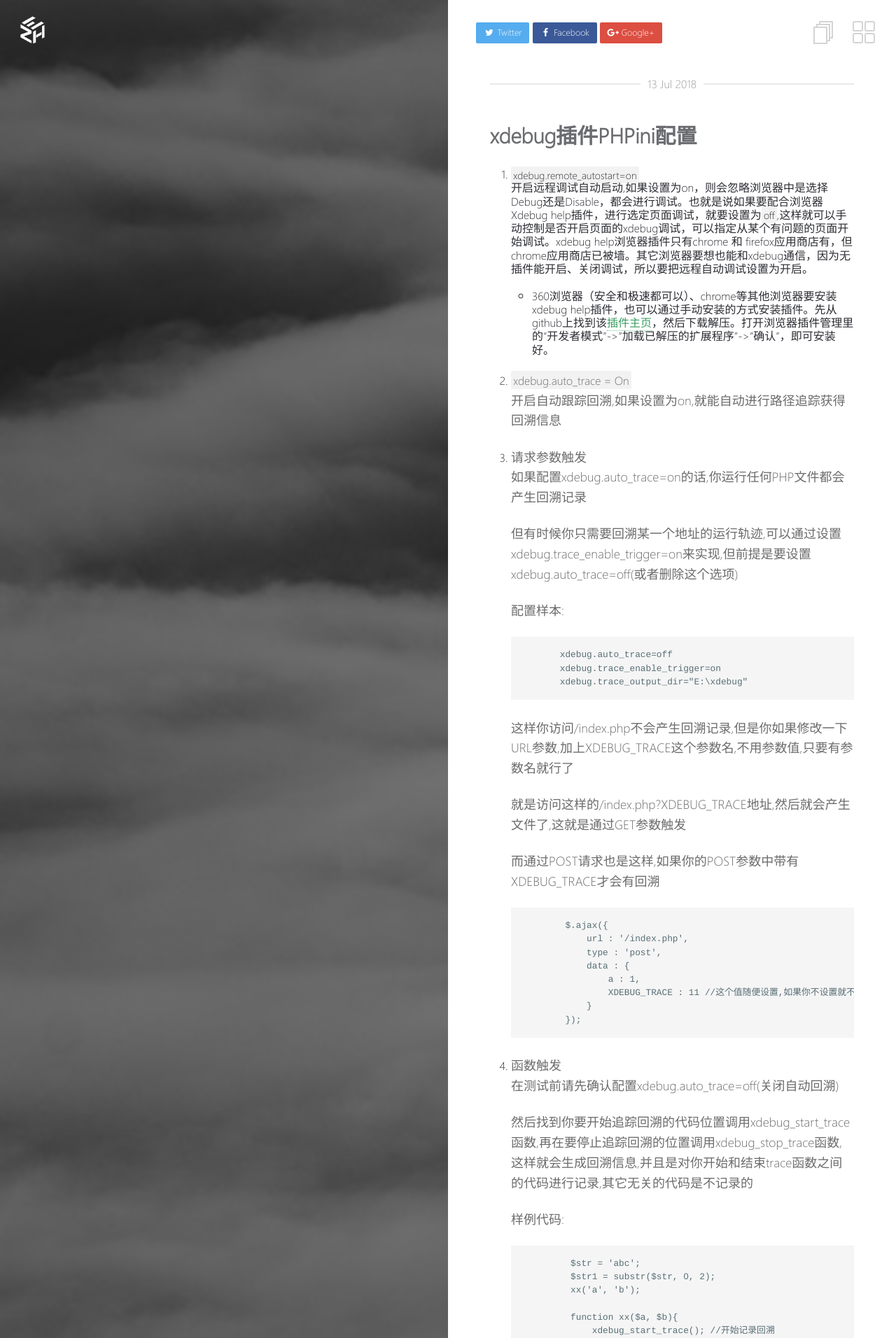
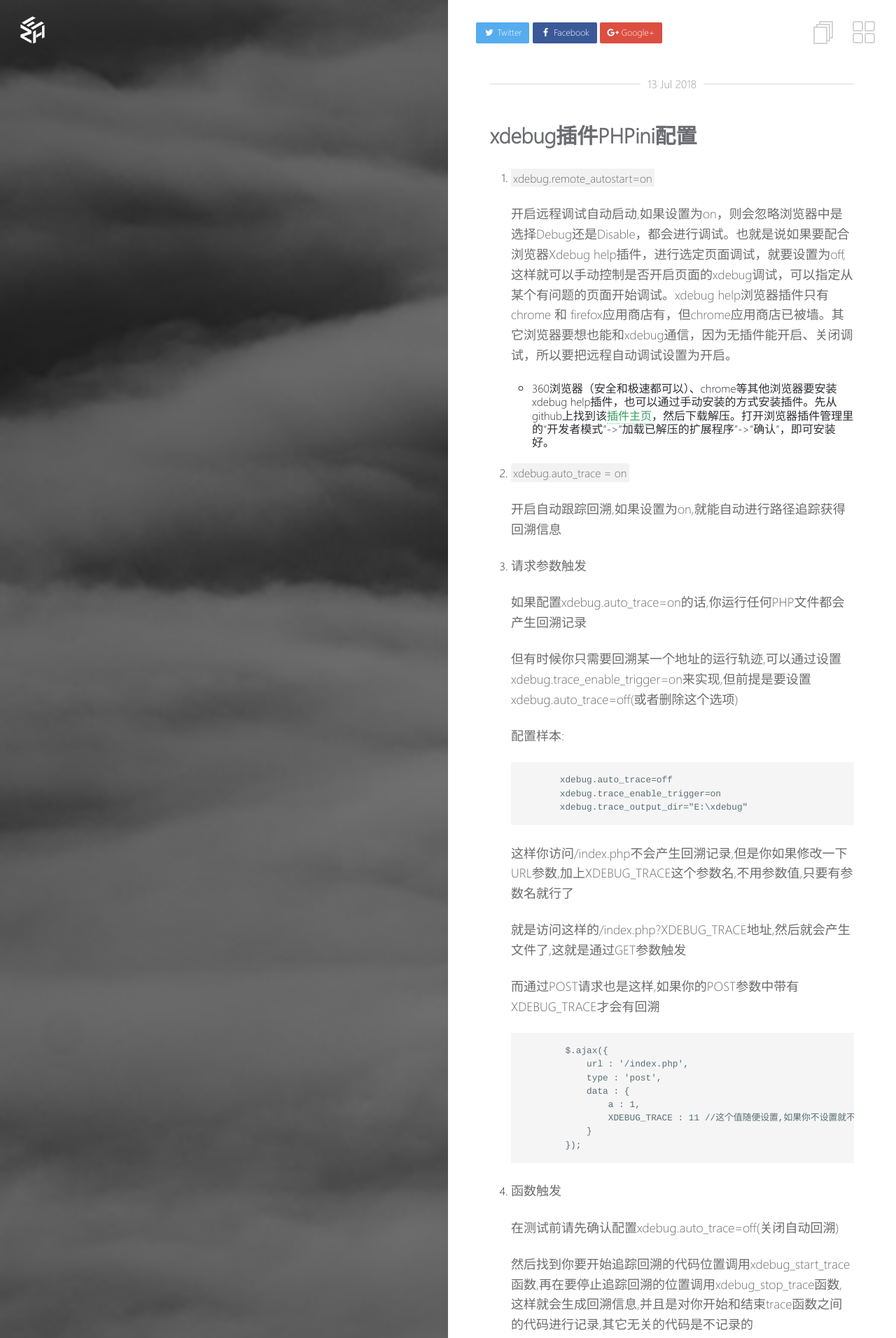
Before and after one commit to z-wh/z-wh.github.io, a Jekyll site: the page built from _posts/2018-07-13-xdebug-xdebughelp-sublime.md, in a window 1280 px wide. Shown: the top 1912 px of the page at 70% size. Built offline with Jekyll 4.4.1, drawn with Linux system fonts in a browser that asks for light colours; comment, search, counter and statistics services are not loaded; some of the changed text lies outside the part shown.

````diff
--- a/_posts/2018-07-13-xdebug-xdebughelp-sublime.md
+++ b/_posts/2018-07-13-xdebug-xdebughelp-sublime.md
@@ -9,14 +9,19 @@ tag:
 ---
 
 ## xdebug插件PHPini配置
+
 1. `xdebug.remote_autostart=on`
-   开启远程调试自动启动,如果设置为on，则会忽略浏览器中是选择Debug还是Disable，都会进行调试。也就是说如果要配合浏览器Xdebug help插件，进行选定页面调试，就要设置为`off`,这样就可以手动控制是否开启页面的xdebug调试，可以指定从某个有问题的页面开始调试。xdebug help浏览器插件只有chrome 和 firefox应用商店有，但chrome应用商店已被墙。其它浏览器要想也能和xdebug通信，因为无插件能开启、关闭调试，所以要把远程自动调试设置为开启。
+
+   开启远程调试自动启动,如果设置为on，则会忽略浏览器中是选择Debug还是Disable，都会进行调试。也就是说如果要配合浏览器Xdebug help插件，进行选定页面调试，就要设置为off,这样就可以手动控制是否开启页面的xdebug调试，可以指定从某个有问题的页面开始调试。xdebug help浏览器插件只有chrome 和 firefox应用商店有，但chrome应用商店已被墙。其它浏览器要想也能和xdebug通信，因为无插件能开启、关闭调试，所以要把远程自动调试设置为开启。
+
     * 360浏览器（安全和极速都可以）、chrome等其他浏览器要安装xdebug help插件，也可以通过手动安装的方式安装插件。先从github上找到该[插件主页](https://github.com/mac-cain13/xdebug-helper-for-chrome)，然后下载解压。打开浏览器*插件管理里*的“开发者模式”->"加载已解压的扩展程序"->"确认"，即可安装好。
 
-2. `xdebug.auto_trace = On`
+2. `xdebug.auto_trace = on`
+
    开启自动跟踪回溯,如果设置为on,就能自动进行路径追踪获得回溯信息
 
 3. 请求参数触发
+
    如果配置xdebug.auto_trace=on的话,你运行任何PHP文件都会产生回溯记录
 
    但有时候你只需要回溯某一个地址的运行轨迹,可以通过设置xdebug.trace_enable_trigger=on来实现,但前提是要设置xdebug.auto_trace=off(或者删除这个选项)
@@ -44,6 +49,7 @@ tag:
 ```
 
 4. 函数触发
+
    在测试前请先确认配置xdebug.auto_trace=off(关闭自动回溯)
 
    然后找到你要开始追踪回溯的代码位置调用xdebug_start_trace函数,再在要停止追踪回溯的位置调用xdebug_stop_trace函数,这样就会生成回溯信息,并且是对你开始和结束trace函数之间的代码进行记录,其它无关的代码是不记录的
@@ -106,6 +128,7 @@ tag:
 1. 安装 xdebug client
 
 2. 配置如下，记录下，以防忘记：
+
 ```
     {
     //本地调试就写这个
````
Also changed, not shown: other parts of _posts/2018-07-13-xdebug-xdebughelp-sublime.md (+20 -4 lines).
